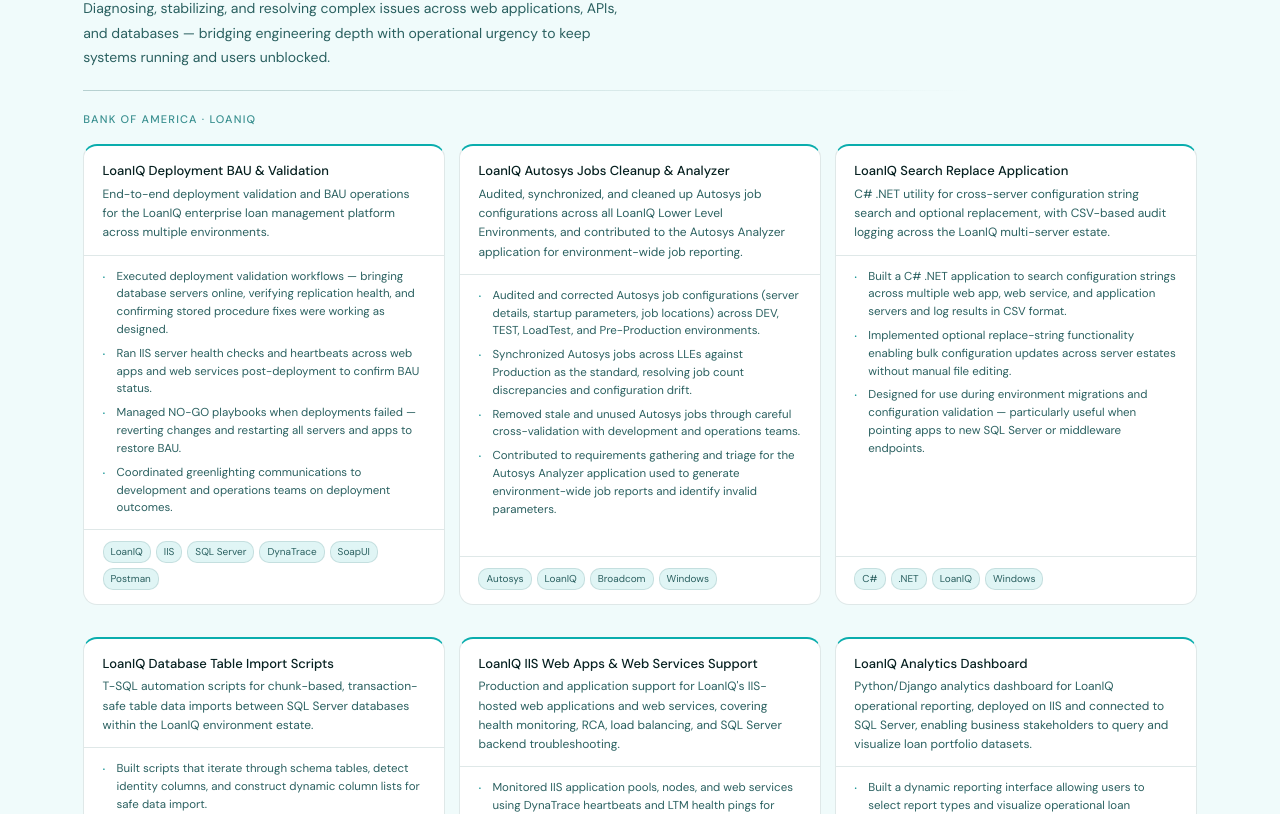
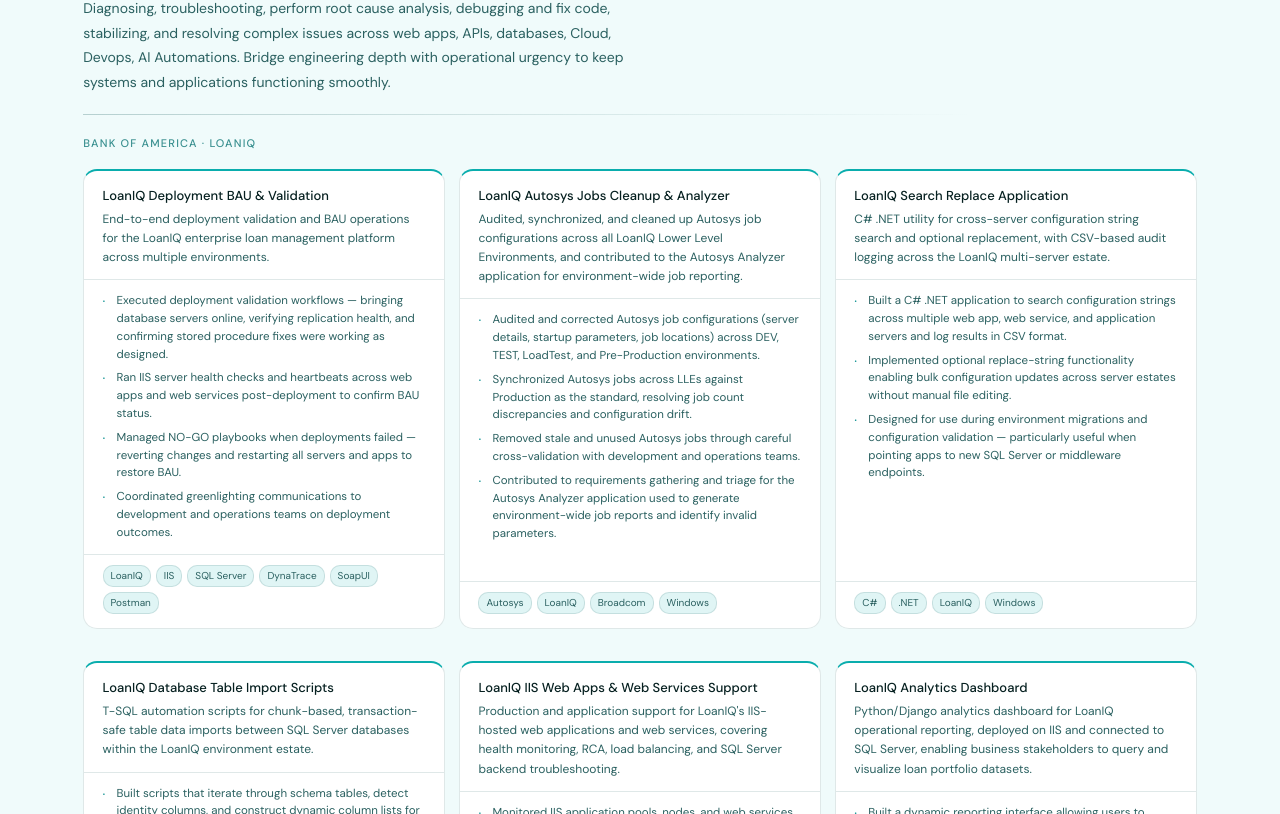
Before and after one commit to kcrachapudi/kcrachapudi.github.io, a plain HTML site: page support-engineering.html in a window 1280 px wide. Shown: the part 191-1005 px from the top of the page. Drawn offline with Linux system fonts and the light colour scheme.

Commit message:
updated support engineering tagline

```diff
--- a/support-engineering.html
+++ b/support-engineering.html
@@ -29,7 +29,8 @@
   <div class="domain-header">
     <p class="eyebrow">Platform · Domain</p>
     <h1 class="domain-title">Support Engineering</h1>
-    <p class="domain-desc">Diagnosing, stabilizing, and resolving complex issues across web applications, APIs, and databases — bridging engineering depth with operational urgency to keep systems running and users unblocked.</p>
+    <p class="domain-desc">Diagnosing, troubleshooting, perform root cause analysis, debugging and fix code,  stabilizing, and resolving complex issues across web apps, APIs, databases, Cloud, Devops, AI Automations.
+      Bridge engineering depth with operational urgency to keep systems and applications functioning smoothly.</p>
   </div>
 
   <hr class="divider" />
```
